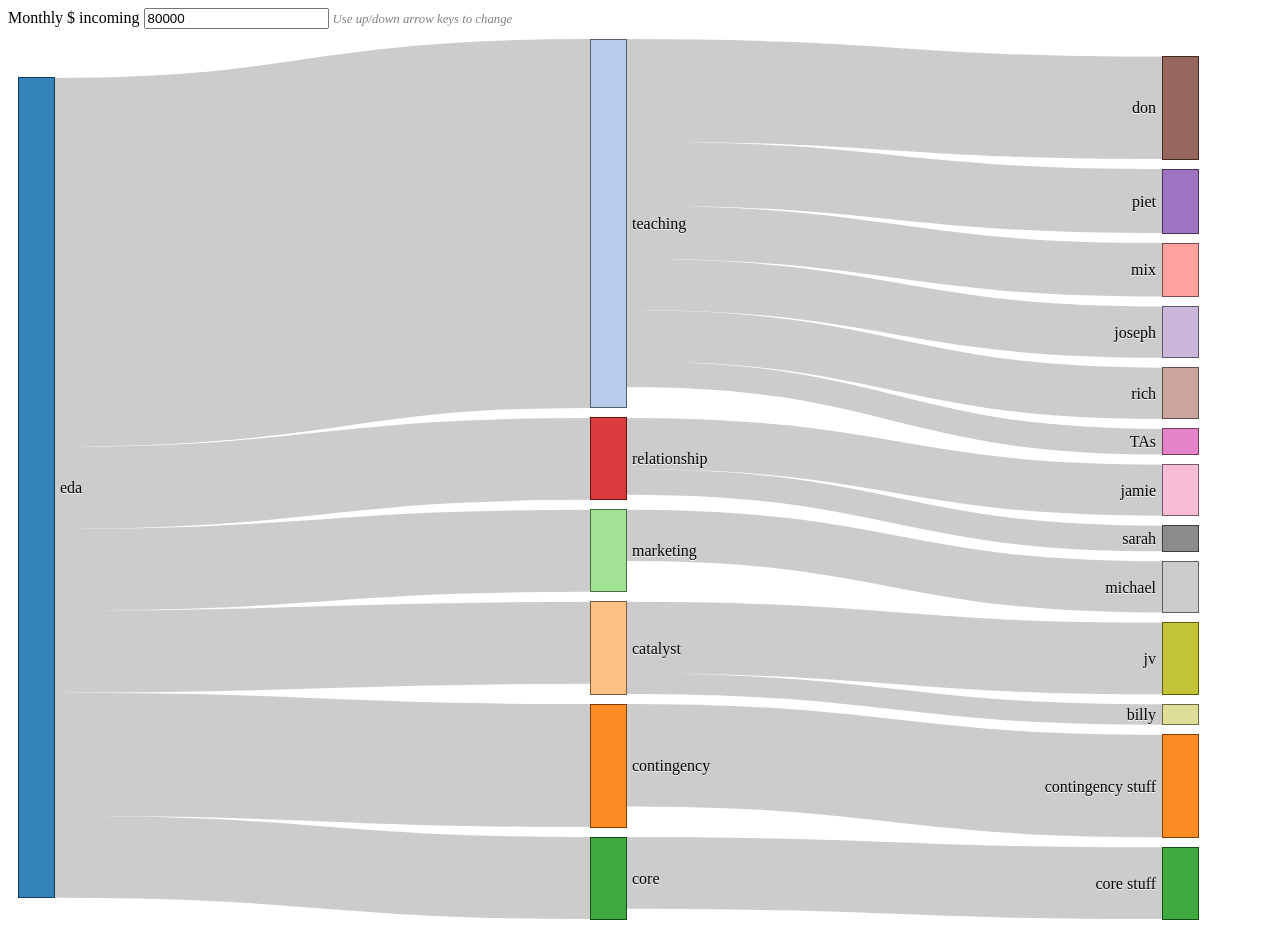
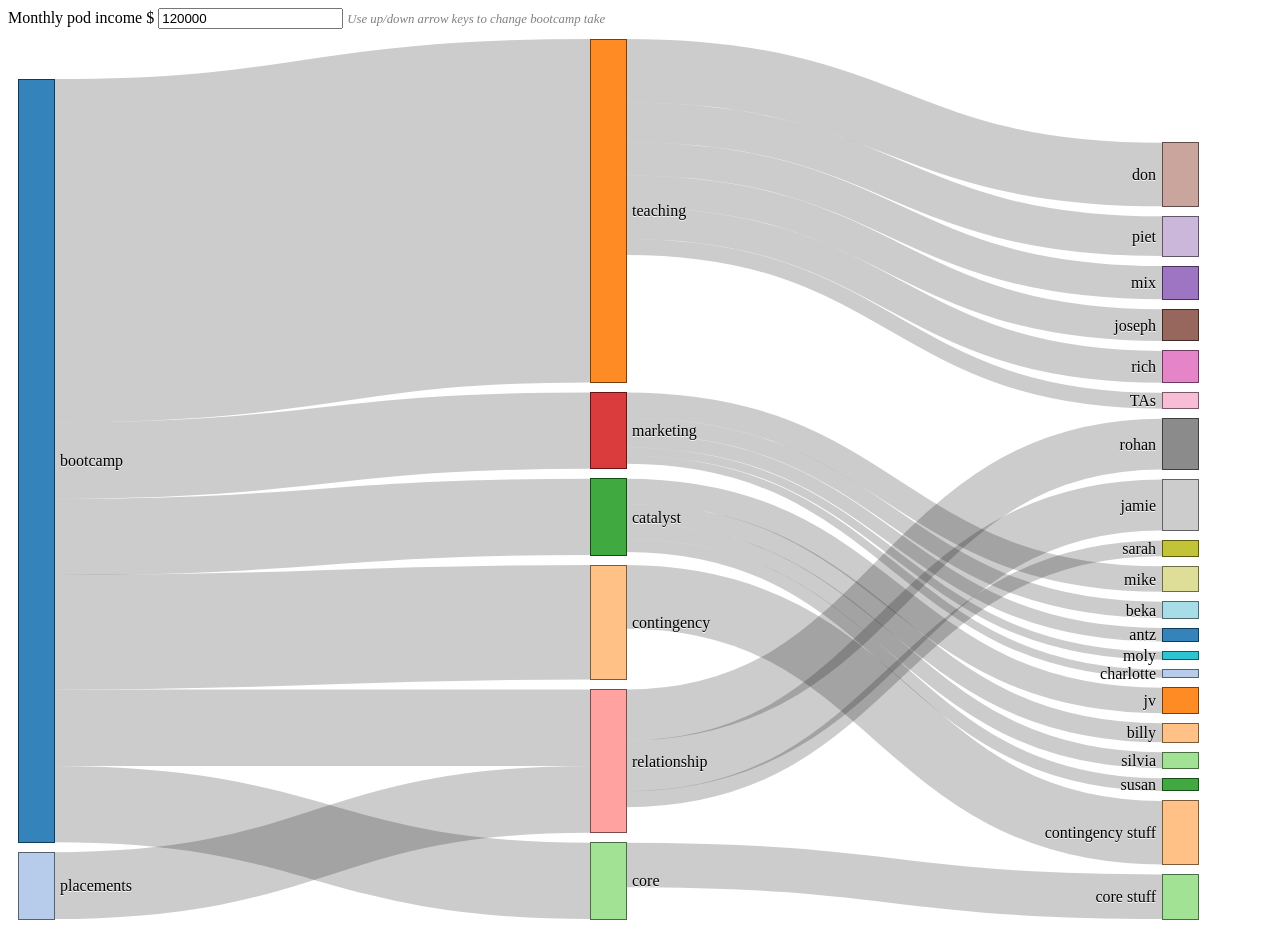
Before and after one commit to mixmix/sankey, a website with bundled scripts: page public/index.html in a window 1280 px wide. Built offline with nearby package versions, Linux system fonts and the light colour scheme.

Commit message:
update data, view

```diff
--- a/public/bundle.js
+++ b/public/bundle.js
@@ -50,15 +50,15 @@ var redraw = function() {
 // -------------- edit data to modify graph start position ------------------
 
 var data = {
-  monthlyIncome: 80000,
+  monthlyIncome: 120000,
 
   orgToPods: [
-    { from: 'eda', to: 'teaching',     percentage: 45 },
-    { from: 'eda', to: 'contingency',  percentage: 15 },
-    { from: 'eda', to: 'catalyst',     percentage: 10 },
-    { from: 'eda', to: 'core',         percentage: 10 },
-    { from: 'eda', to: 'marketing',    percentage: 10 },
-    { from: 'eda', to: 'relationship', percentage: 10 },
+    { from: 'bootcamp', to: 'teaching',     percentage: 45 },
+    { from: 'bootcamp', to: 'contingency',  percentage: 15 },
+    { from: 'bootcamp', to: 'catalyst',     percentage: 10 },
+    { from: 'bootcamp', to: 'core',         percentage: 10 },
+    { from: 'bootcamp', to: 'marketing',    percentage: 10 },
+    { from: 'bootcamp', to: 'relationship', percentage: 10 },
   ],
 
   podToEntity: [
@@ -69,16 +69,27 @@ var data = {
     { from: 'teaching', to: 'rich',   amount: 5000 },
     { from: 'teaching', to: 'TAs',    amount: 2500 },
 
-    { from: 'relationship', to: 'jamie', amount: 5000 },
+    { from: 'relationship', to: 'rohan', amount: 8000 },
+    { from: 'relationship', to: 'jamie', amount: 8000 },
     { from: 'relationship', to: 'sarah', amount: 2500 },
 
-    { from: 'marketing', to: 'michael',   amount: 5000 },
+    { from: 'marketing', to: 'mike',  amount: 4000 },
+    { from: 'marketing', to: 'moly',  amount: 1275 },
+    { from: 'marketing', to: 'beka',  amount: 2550 },
+    { from: 'marketing', to: 'antz',  amount: 2125 },
+    { from: 'marketing', to: 'charlotte',  amount: 1275 },
 
-    { from: 'catalyst', to: 'jv',    amount: 7000 },
-    { from: 'catalyst', to: 'billy', amount: 2000 },
+    { from: 'catalyst', to: 'jv',    amount: 4000 },
+    { from: 'catalyst', to: 'billy', amount: 3000 },
+    { from: 'catalyst', to: 'susan', amount: 2000 },
+    { from: 'catalyst', to: 'silvia', amount: 2500 },
 
     { from: 'contingency', to: 'contingency stuff', amount: 10000 },
     { from: 'core', to: 'core stuff',        amount: 7000 },
+
+    //
+
+    { from: 'placements', to: 'relationship', amount: 10500 },
   ]
 }
 
@@ -93,7 +104,9 @@ var mapDataToSankeyFormat = function(inputData) {
   var podToEntity = inputData.podToEntity
   var data = {}
 
-  data.nodes = [{to: 'eda'}].concat(orgToPods).concat(podToEntity)
+  var fudge = [{to: 'bootcamp'}, {to: 'placements'}]
+
+  data.nodes = fudge.concat(orgToPods).concat(podToEntity)
     .map( function(el) { return el.to } )
     .reduce( function(prev, curr) {
         if (prev.indexOf(curr) == -1) return prev.concat(curr)
@@ -182,9 +195,9 @@ var render = function(data) {
 
 // add the link titles
   link.append("title")
-      .text(function(d) {
-        return d.source.name + " → " + d.target.name + "\n" + format(d.value)
-       })
+    .text(function(d) {
+      return d.source.name + " → " + d.target.name + "\n" + format(d.value)
+    })
 
 // add in the nodes
   var node = svg.append("g").selectAll(".node")
--- a/public/index.html
+++ b/public/index.html
@@ -9,9 +9,9 @@
   </head>
   <body>
     <div>
-      Monthly $ incoming
+      Monthly pod income $
       <input id="incoming-money" type='number' step='5000' focus />
-      <i>Use up/down arrow keys to change</i>
+      <i>Use up/down arrow keys to change bootcamp take</i>
     </div>
     <div id="chart">
   </body>
--- a/startingData.js
+++ b/startingData.js
@@ -1,15 +1,15 @@
 // -------------- edit data to modify graph start position ------------------
 
 var data = {
-  monthlyIncome: 80000,
+  monthlyIncome: 120000,
 
   orgToPods: [
-    { from: 'eda', to: 'teaching',     percentage: 45 },
-    { from: 'eda', to: 'contingency',  percentage: 15 },
-    { from: 'eda', to: 'catalyst',     percentage: 10 },
-    { from: 'eda', to: 'core',         percentage: 10 },
-    { from: 'eda', to: 'marketing',    percentage: 10 },
-    { from: 'eda', to: 'relationship', percentage: 10 },
+    { from: 'bootcamp', to: 'teaching',     percentage: 45 },
+    { from: 'bootcamp', to: 'contingency',  percentage: 15 },
+    { from: 'bootcamp', to: 'catalyst',     percentage: 10 },
+    { from: 'bootcamp', to: 'core',         percentage: 10 },
+    { from: 'bootcamp', to: 'marketing',    percentage: 10 },
+    { from: 'bootcamp', to: 'relationship', percentage: 10 },
   ],
 
   podToEntity: [
@@ -20,16 +20,27 @@ var data = {
     { from: 'teaching', to: 'rich',   amount: 5000 },
     { from: 'teaching', to: 'TAs',    amount: 2500 },
 
-    { from: 'relationship', to: 'jamie', amount: 5000 },
+    { from: 'relationship', to: 'rohan', amount: 8000 },
+    { from: 'relationship', to: 'jamie', amount: 8000 },
     { from: 'relationship', to: 'sarah', amount: 2500 },
 
-    { from: 'marketing', to: 'michael',   amount: 5000 },
+    { from: 'marketing', to: 'mike',  amount: 4000 },
+    { from: 'marketing', to: 'moly',  amount: 1275 },
+    { from: 'marketing', to: 'beka',  amount: 2550 },
+    { from: 'marketing', to: 'antz',  amount: 2125 },
+    { from: 'marketing', to: 'charlotte',  amount: 1275 },
 
-    { from: 'catalyst', to: 'jv',    amount: 7000 },
-    { from: 'catalyst', to: 'billy', amount: 2000 },
+    { from: 'catalyst', to: 'jv',    amount: 4000 },
+    { from: 'catalyst', to: 'billy', amount: 3000 },
+    { from: 'catalyst', to: 'susan', amount: 2000 },
+    { from: 'catalyst', to: 'silvia', amount: 2500 },
 
     { from: 'contingency', to: 'contingency stuff', amount: 10000 },
     { from: 'core', to: 'core stuff',        amount: 7000 },
+
+    //
+
+    { from: 'placements', to: 'relationship', amount: 10500 },
   ]
 }
 
--- a/utils/mapDataToSankeyFormat.js
+++ b/utils/mapDataToSankeyFormat.js
@@ -5,7 +5,9 @@ var mapDataToSankeyFormat = function(inputData) {
   var podToEntity = inputData.podToEntity
   var data = {}
 
-  data.nodes = [{to: 'eda'}].concat(orgToPods).concat(podToEntity)
+  var fudge = [{to: 'bootcamp'}, {to: 'placements'}]
+
+  data.nodes = fudge.concat(orgToPods).concat(podToEntity)
     .map( function(el) { return el.to } )
     .reduce( function(prev, curr) {
         if (prev.indexOf(curr) == -1) return prev.concat(curr)
--- a/utils/render.js
+++ b/utils/render.js
@@ -53,9 +53,9 @@ var render = function(data) {
 
 // add the link titles
   link.append("title")
-      .text(function(d) {
-        return d.source.name + " → " + d.target.name + "\n" + format(d.value)
-       })
+    .text(function(d) {
+      return d.source.name + " → " + d.target.name + "\n" + format(d.value)
+    })
 
 // add in the nodes
   var node = svg.append("g").selectAll(".node")
```
